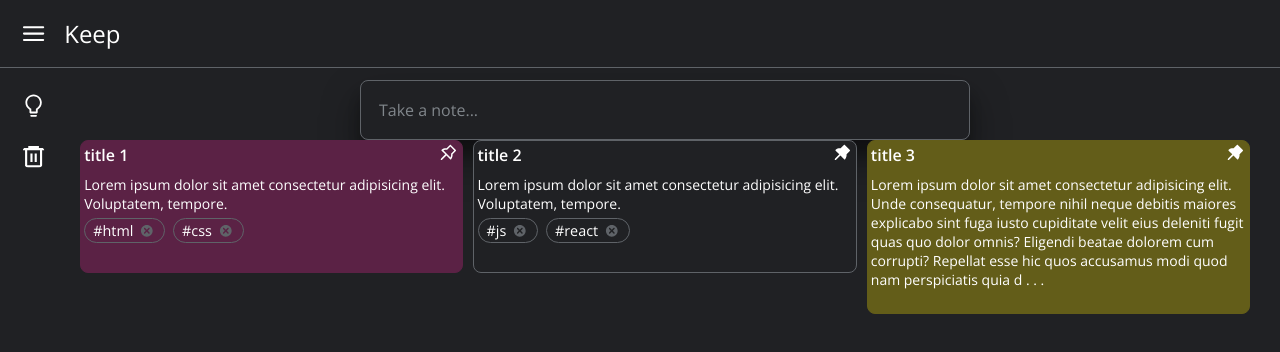
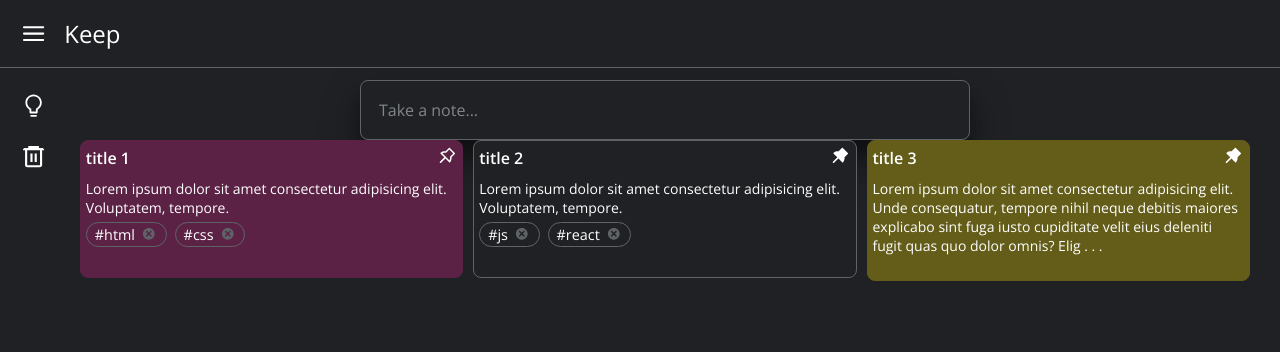
Before and after one commit to OmkarArora/gkeep-notes, a React (Create React App) app: page / in a window 1280 px wide. Shown: the top 352 px of the page. Built offline with nearby package versions, Linux system fonts and the light colour scheme.

Commit message:
style: laypout updates

```diff
--- a/src/components/NotesSection/NotesDisplay/NotesCard/NotesCard.jsx
+++ b/src/components/NotesSection/NotesDisplay/NotesCard/NotesCard.jsx
@@ -5,7 +5,7 @@ import { AiOutlinePushpin, AiFillPushpin } from "react-icons/ai";
 import NotesEditModal from "../NotesEditModal/NotesEditModal";
 
 const maxTitleChars = 50;
-const maxContentChars = 300;
+const maxContentChars = 200;
 
 const NotesCard = ({
   tagId,
--- a/src/components/NotesSection/NotesDisplay/notesDisplay.css
+++ b/src/components/NotesSection/NotesDisplay/notesDisplay.css
@@ -1,6 +1,6 @@
 .container-notes {
   display: grid;
-  grid-template-columns: repeat(auto-fit, minmax(150px, 1fr));
+  grid-template-columns: repeat(auto-fit, minmax(200px, 1fr));
   grid-auto-rows: minmax(150px, max-content);
   grid-gap: 10px;
 }
@@ -11,7 +11,7 @@
   border: 1px solid var(--color-light-gray);
   border-radius: 0.5rem;
   overflow: hidden;
-  padding: 0 0.2rem 0.1rem 0.2rem;
+  padding: 0.2rem 0.3rem 0.2rem 0.3rem;
   position: relative;
   display: grid;
   grid-template-rows: auto 1fr auto;
```
